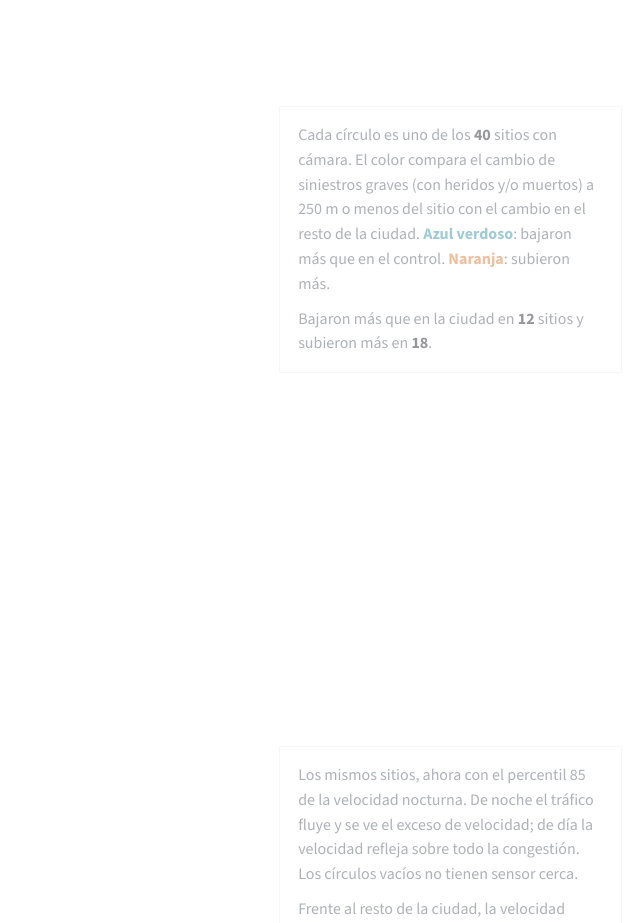
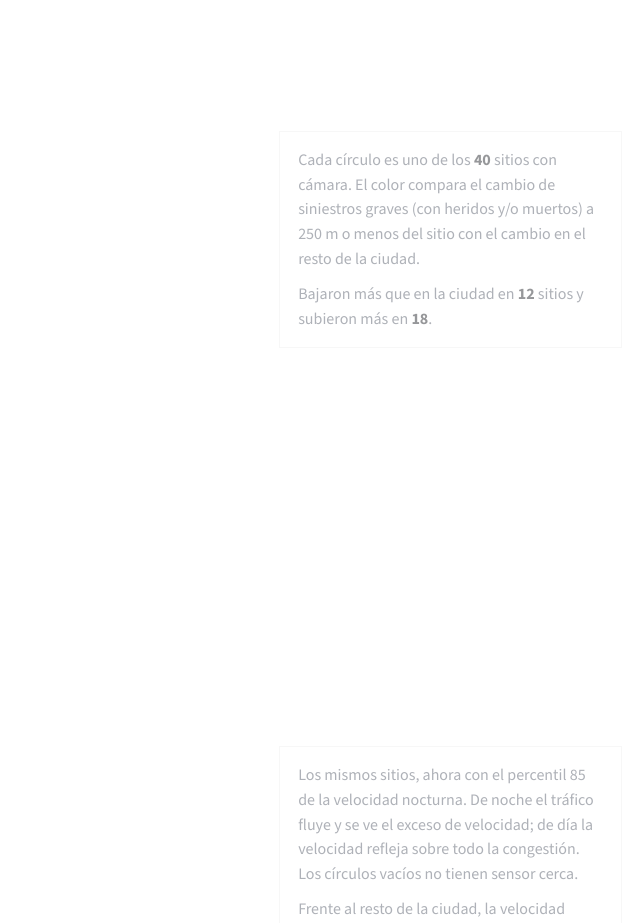
Before and after one commit to lauths12/camaras-salvavidas-visual-analytics, a plain HTML site: page index.html in a window 1280 px wide. Shown: the part 3360-4283 px from the top of the page, without its empty margins (640-1280 px from the left). Drawn offline with nearby package versions, Linux system fonts and the light colour scheme; animation ran at ten frames a second.

Commit message:
fix: quita del texto el azul/naranja que ya explica la leyenda del mapa

```diff
--- a/index.html
+++ b/index.html
@@ -60,7 +60,7 @@
     </div>
     <div class="mec-step" data-mscene="3">
       <div class="mec-card">
-        <p>Cada círculo es uno de los <b data-mec="n_sitios">—</b> sitios con cámara. El color compara el cambio de siniestros graves (con heridos y/o muertos) a <span data-mec="radio_m">—</span> m o menos del sitio con el cambio en el resto de la ciudad. <b class="v2-t-sbaja">Azul verdoso</b>: bajaron más que en el control. <b class="v2-t-ssube">Naranja</b>: subieron más.</p>
+        <p>Cada círculo es uno de los <b data-mec="n_sitios">—</b> sitios con cámara. El color compara el cambio de siniestros graves (con heridos y/o muertos) a <span data-mec="radio_m">—</span> m o menos del sitio con el cambio en el resto de la ciudad.</p>
         <p>Bajaron más que en la ciudad en <b data-mec="n_sin_bajan">—</b> sitios y subieron más en <b data-mec="n_sin_suben">—</b>.</p>
       </div>
     </div>
```
